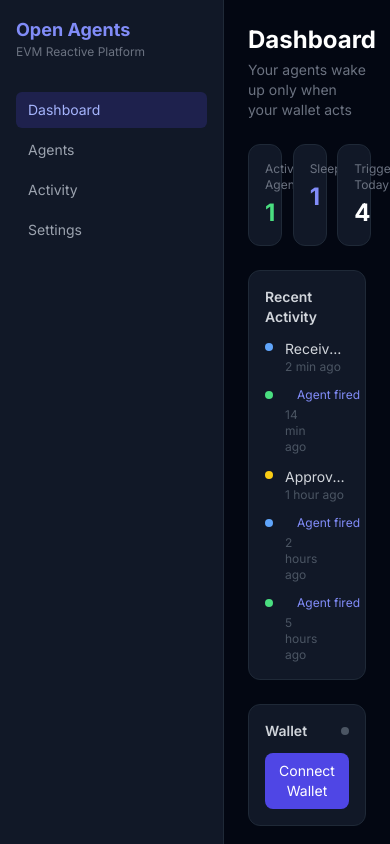
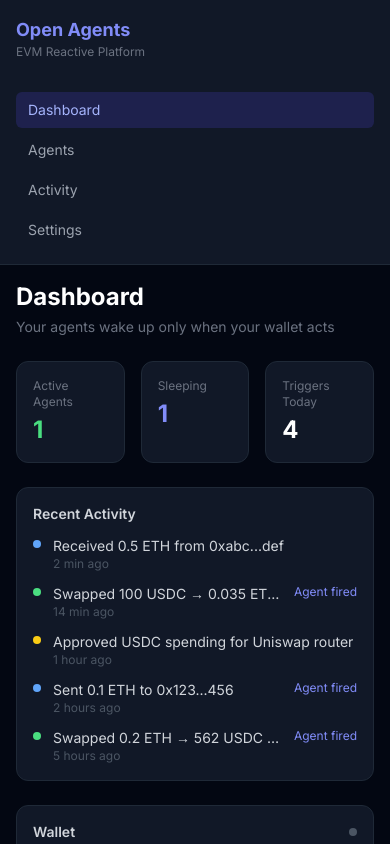
Before and after one commit to sairammr/Open-agents-2026, a Next.js app in the folder frontend/: page / in a window 390 px wide. Built offline with nearby package versions, Linux system fonts and the light colour scheme.

Commit message:
fix: responsive layout broken on mobile screens

```diff
--- a/frontend/app/layout.tsx
+++ b/frontend/app/layout.tsx
@@ -14,9 +14,9 @@ export default function RootLayout({ children }: { children: React.ReactNode })
   return (
     <html lang="en">
       <body className={inter.className}>
-        <div className="flex h-screen bg-gray-950 text-white">
+        <div className="flex flex-col md:flex-row h-screen bg-gray-950 text-white">
           <Sidebar />
-          <main className="flex-1 overflow-y-auto p-6">
+          <main className="flex-1 overflow-y-auto p-4 md:p-6">
             {children}
           </main>
         </div>
--- a/frontend/components/Sidebar.tsx
+++ b/frontend/components/Sidebar.tsx
@@ -14,7 +14,7 @@ export default function Sidebar() {
   const pathname = usePathname()
 
   return (
-    <aside className="w-56 bg-gray-900 border-r border-gray-800 flex flex-col p-4">
+    <aside className="w-full md:w-56 bg-gray-900 border-b md:border-b-0 md:border-r border-gray-800 flex flex-col p-4">
       <div className="mb-8">
         <h1 className="text-lg font-bold text-indigo-400">Open Agents</h1>
         <p className="text-xs text-gray-500">EVM Reactive Platform</p>
```
